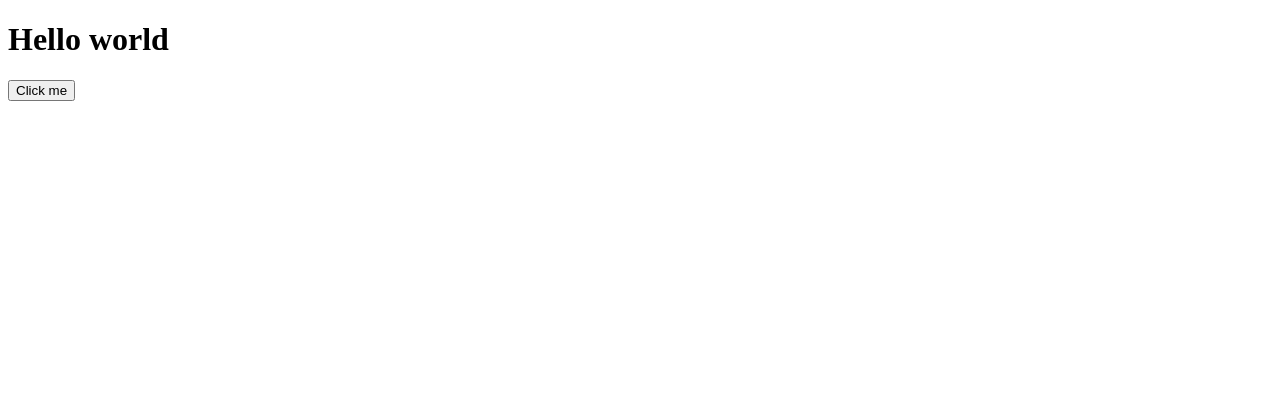
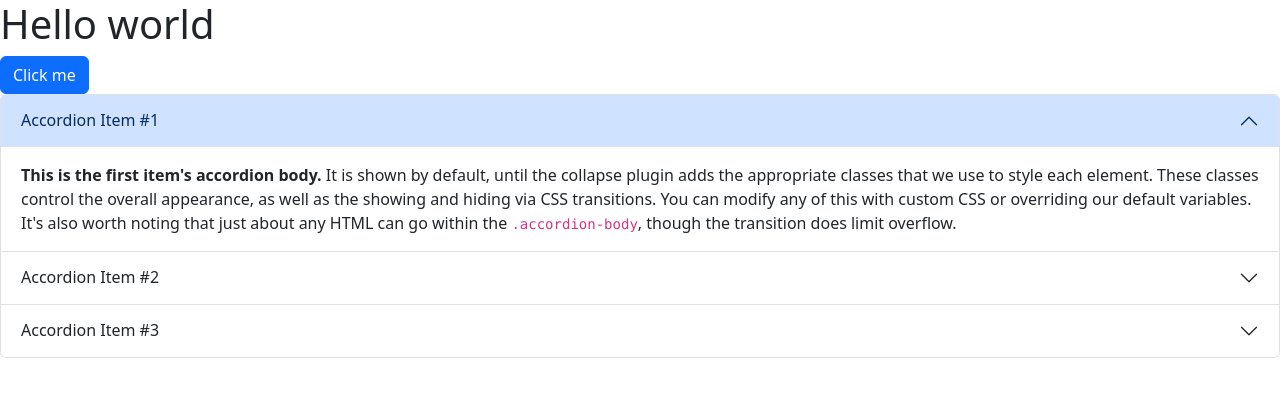
Before and after one commit to pantxitxurri/pantxitxurri, a plain HTML site: page index.html in a window 1280 px wide. Drawn offline with Linux system fonts and the light colour scheme.

Commit message:
Boostrap instalado

```diff
--- a/index.html
+++ b/index.html
@@ -3,11 +3,52 @@
 <head>
   <meta charset="UTF-8">
   <meta name="viewport" content="width=device-width, initial-scale=1.0">
+  <link href="./boostrap/bootstrap.min.css" rel="stylesheet" >
+
   <title>App bilduma</title>
 </head>
 <body>
   <h1>Hello world</h1>
-  <button>Click me</button>
+  <button class="btn btn-primary">Click me</button>
+  <div class="accordion" id="accordionExample">
+    <div class="accordion-item">
+      <h2 class="accordion-header">
+        <button class="accordion-button" type="button" data-bs-toggle="collapse" data-bs-target="#collapseOne" aria-expanded="true" aria-controls="collapseOne">
+          Accordion Item #1
+        </button>
+      </h2>
+      <div id="collapseOne" class="accordion-collapse collapse show" data-bs-parent="#accordionExample">
+        <div class="accordion-body">
+          <strong>This is the first item's accordion body.</strong> It is shown by default, until the collapse plugin adds the appropriate classes that we use to style each element. These classes control the overall appearance, as well as the showing and hiding via CSS transitions. You can modify any of this with custom CSS or overriding our default variables. It's also worth noting that just about any HTML can go within the <code>.accordion-body</code>, though the transition does limit overflow.
+        </div>
+      </div>
+    </div>
+    <div class="accordion-item">
+      <h2 class="accordion-header">
+        <button class="accordion-button collapsed" type="button" data-bs-toggle="collapse" data-bs-target="#collapseTwo" aria-expanded="false" aria-controls="collapseTwo">
+          Accordion Item #2
+        </button>
+      </h2>
+      <div id="collapseTwo" class="accordion-collapse collapse" data-bs-parent="#accordionExample">
+        <div class="accordion-body">
+          <strong>This is the second item's accordion body.</strong> It is hidden by default, until the collapse plugin adds the appropriate classes that we use to style each element. These classes control the overall appearance, as well as the showing and hiding via CSS transitions. You can modify any of this with custom CSS or overriding our default variables. It's also worth noting that just about any HTML can go within the <code>.accordion-body</code>, though the transition does limit overflow.
+        </div>
+      </div>
+    </div>
+    <div class="accordion-item">
+      <h2 class="accordion-header">
+        <button class="accordion-button collapsed" type="button" data-bs-toggle="collapse" data-bs-target="#collapseThree" aria-expanded="false" aria-controls="collapseThree">
+          Accordion Item #3
+        </button>
+      </h2>
+      <div id="collapseThree" class="accordion-collapse collapse" data-bs-parent="#accordionExample">
+        <div class="accordion-body">
+          <strong>This is the third item's accordion body.</strong> It is hidden by default, until the collapse plugin adds the appropriate classes that we use to style each element. These classes control the overall appearance, as well as the showing and hiding via CSS transitions. You can modify any of this with custom CSS or overriding our default variables. It's also worth noting that just about any HTML can go within the <code>.accordion-body</code>, though the transition does limit overflow.
+        </div>
+      </div>
+    </div>
+  </div>
+  <script src="./boostrap/bootstrap.bundle.min.js"></script>
 <script src="./js/index.js" type="module"></script>
 </body>
 </html>
```
Also changed, not shown: boostrap/bootstrap.bundle.min.js (added), boostrap/bootstrap.min.css (added), 2 other files.
